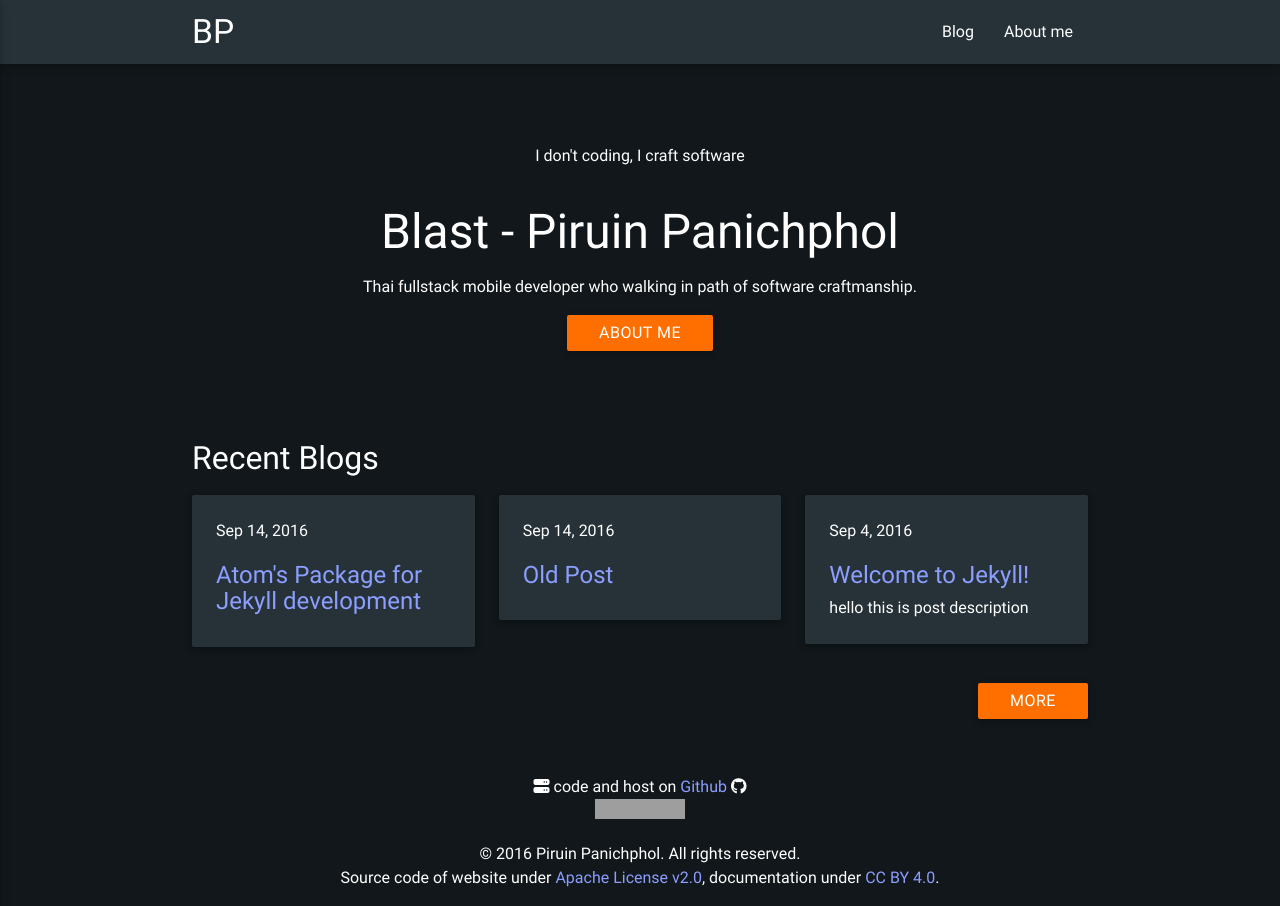
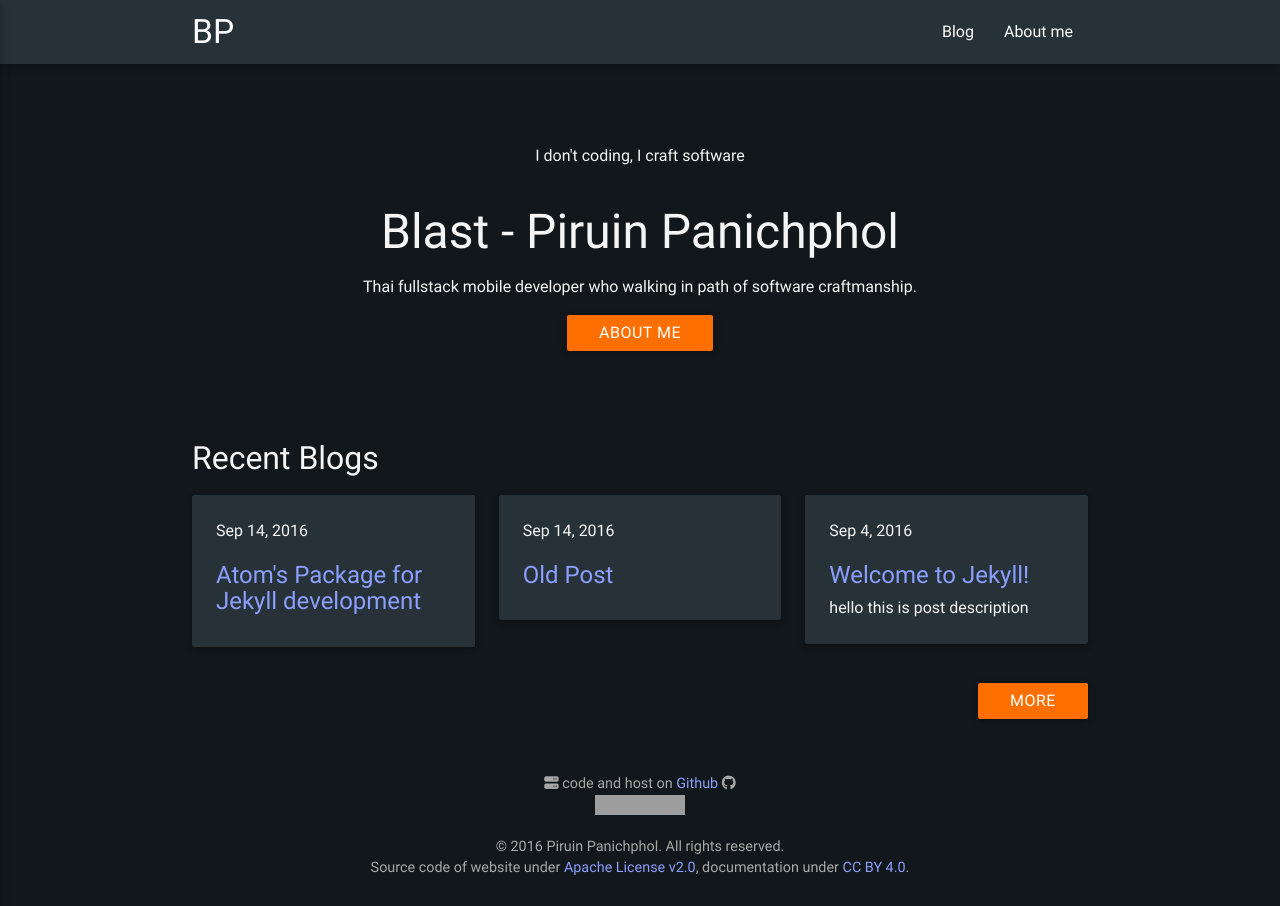
Before and after one commit to piruin/piruin.github.io, a Jekyll site: the page built from index.html, in a window 1280 px wide. Built offline with Jekyll 4.4.1, drawn with Linux system fonts in a browser that asks for light colours; nearby versions of some CDN libraries; grey boxes are pictures that could not be loaded.

Commit message:
change main text color and footer

```diff
--- a/_sass/components/_global.scss
+++ b/_sass/components/_global.scss
@@ -12,7 +12,7 @@
   // min-height: 100vh;
   // flex-direction: column;
   background-color: $primary-color-dark;
-  color: #FFF;
+  color: $primary-text-color;
 }
 
 main {
@@ -353,6 +353,8 @@
 footer.page-footer {
   margin-top: 20px;
   padding-top: 20px;
+  font-size: 90%;
+  color: $secondary-text-color;
 
   .footer-copyright {
     overflow: hidden;
--- a/_sass/components/_variables.scss
+++ b/_sass/components/_variables.scss
@@ -41,6 +41,9 @@
 $success-color: color("green", "base") !default;
 $error-color: color("red", "base") !default;
 $link-color: color("indigo", "accent-1") !default;
+
+$primary-text-color: darken(white, 4%) !default;
+$secondary-text-color: darken($primary-text-color, 30%) !default;
 
 
 /* 2. Badges
```
